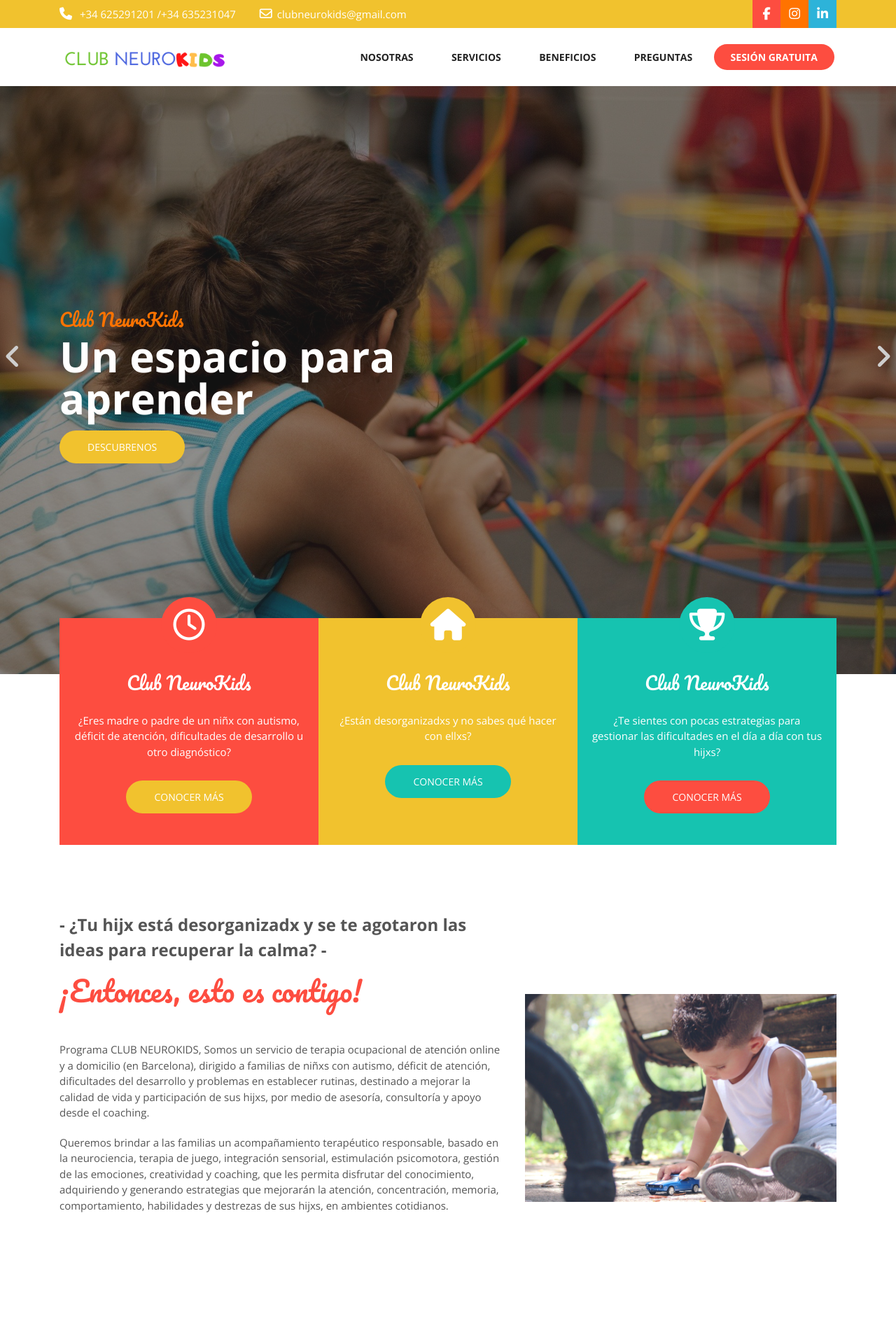
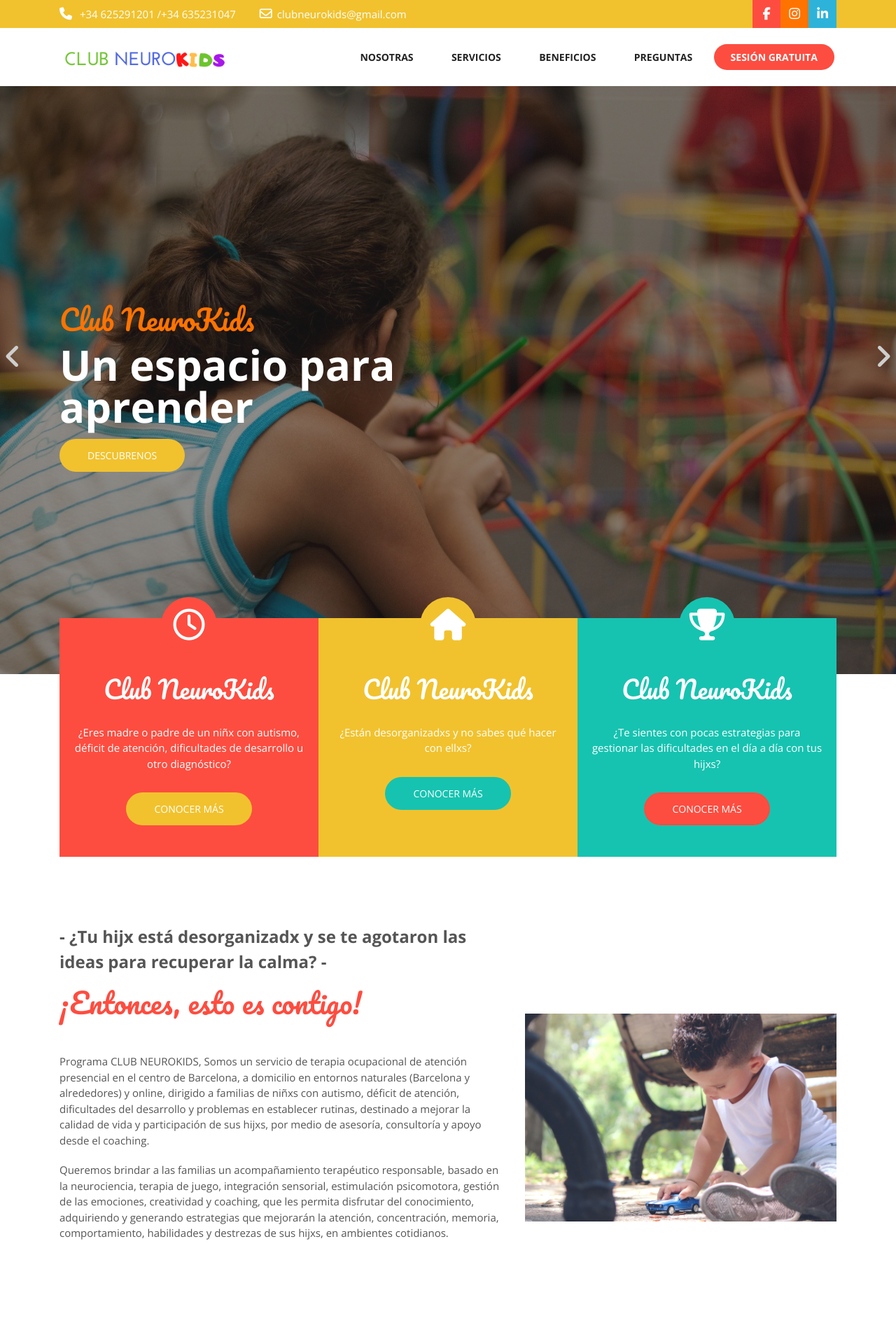
Before and after one commit to decktra/clubneurokids, a Jekyll site: the page built from index.md, in a window 1280 px wide. Shown: the top 1910 px of the page at 70% size. Built offline with Jekyll 4.4.1, drawn with Linux system fonts in a browser that asks for light colours; nearby versions of some CDN libraries; comment, search, counter and statistics services are not loaded.

Commit message:
changes in services

```diff
--- a/_includes/intro.html
+++ b/_includes/intro.html
@@ -8,7 +8,7 @@
           <h2 class="section-heading mb-5">
             ¡Entonces, esto es contigo!
           </h2>
-          <p>Programa CLUB NEUROKIDS, Somos un servicio de terapia ocupacional de atención online y a domicilio (en Barcelona), dirigido a familias de niñxs con autismo, déficit de atención, dificultades del desarrollo y problemas en establecer rutinas, destinado a mejorar la calidad de vida y participación de sus hijxs, por medio de asesoría, consultoría y apoyo desde el coaching.</p>
+          <p>Programa CLUB NEUROKIDS, Somos un servicio de terapia ocupacional de atención presencial en el centro de Barcelona, a domicilio en entornos naturales (Barcelona y alrededores) y online,  dirigido a familias de niñxs con autismo, déficit de atención, dificultades del desarrollo y problemas en establecer rutinas, destinado a mejorar la calidad de vida y participación de sus hijxs, por medio de asesoría, consultoría y apoyo desde el coaching.</p>
           <p>Queremos brindar a las familias un acompañamiento terapéutico responsable, basado en la neurociencia, terapia de juego, integración sensorial, estimulación psicomotora, gestión de las emociones, creatividad y coaching, que les permita disfrutar del conocimiento, adquiriendo y generando estrategias que mejorarán la atención, concentración, memoria, comportamiento, habilidades y destrezas de sus hijxs, en ambientes cotidianos.</p>
           <div class="spacer-content"></div>
         </div>
--- a/assets/css/style.css
+++ b/assets/css/style.css
@@ -1915,6 +1915,8 @@
     top: -20px; }
   .rs-feature-box-1 a {
     color: white; }
+  .rs-feature-box-1 h4 {
+    font-size: 35px; }
   .rs-feature-box-1.bg-primary {
     background-color: #FD4D40; }
     .rs-feature-box-1.bg-primary .fa {
@@ -2894,6 +2896,7 @@
     line-height: 1; }
   .wrap-caption .caption-supheading {
     font-family: "Pacifico", cursive;
+    font-size: 40px;
     color: #ff7300;
     margin-bottom: 0; }
   .wrap-caption .bg {
```
Also changed, not shown: _includes/servicios.html (+69 -18 lines), 2 other files.
